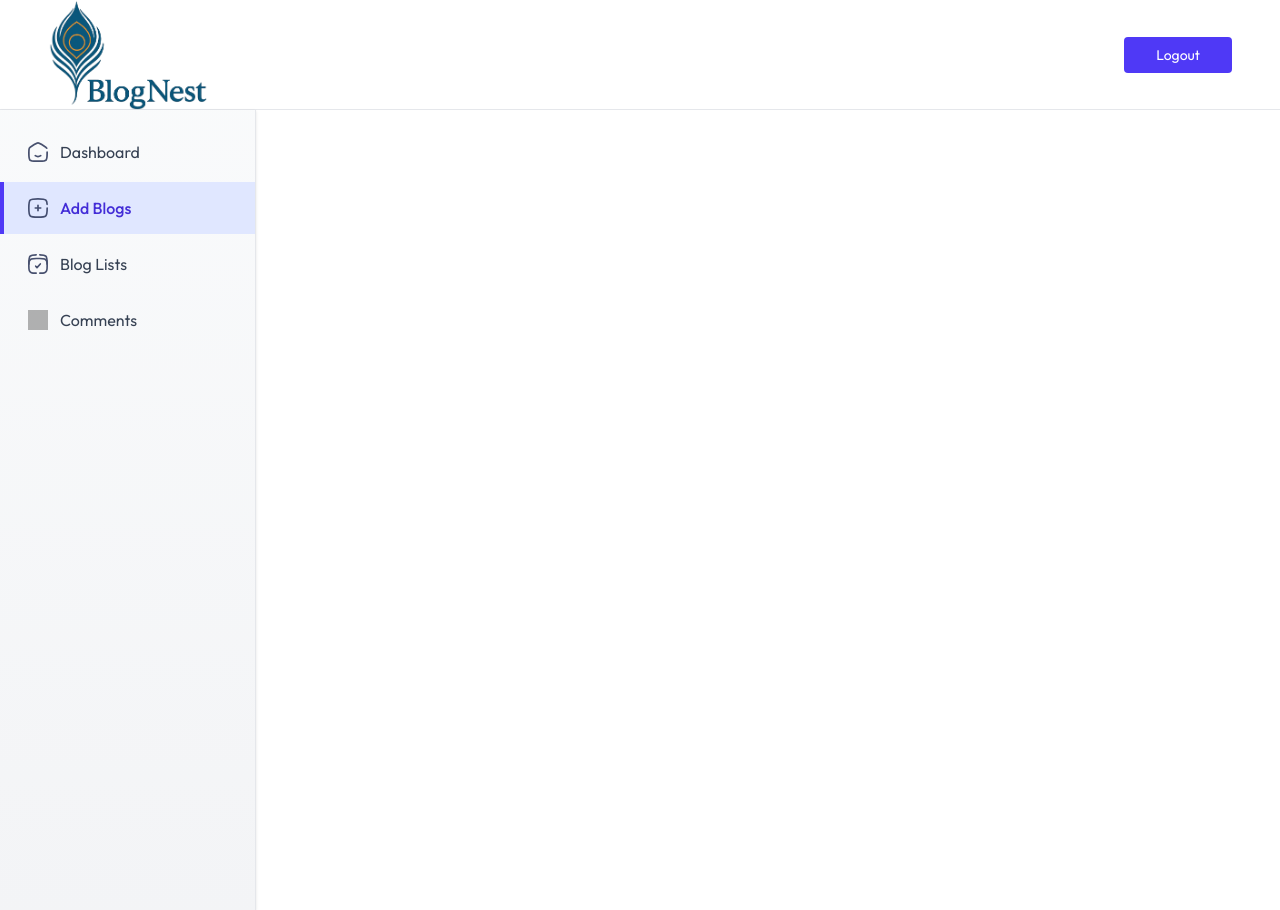
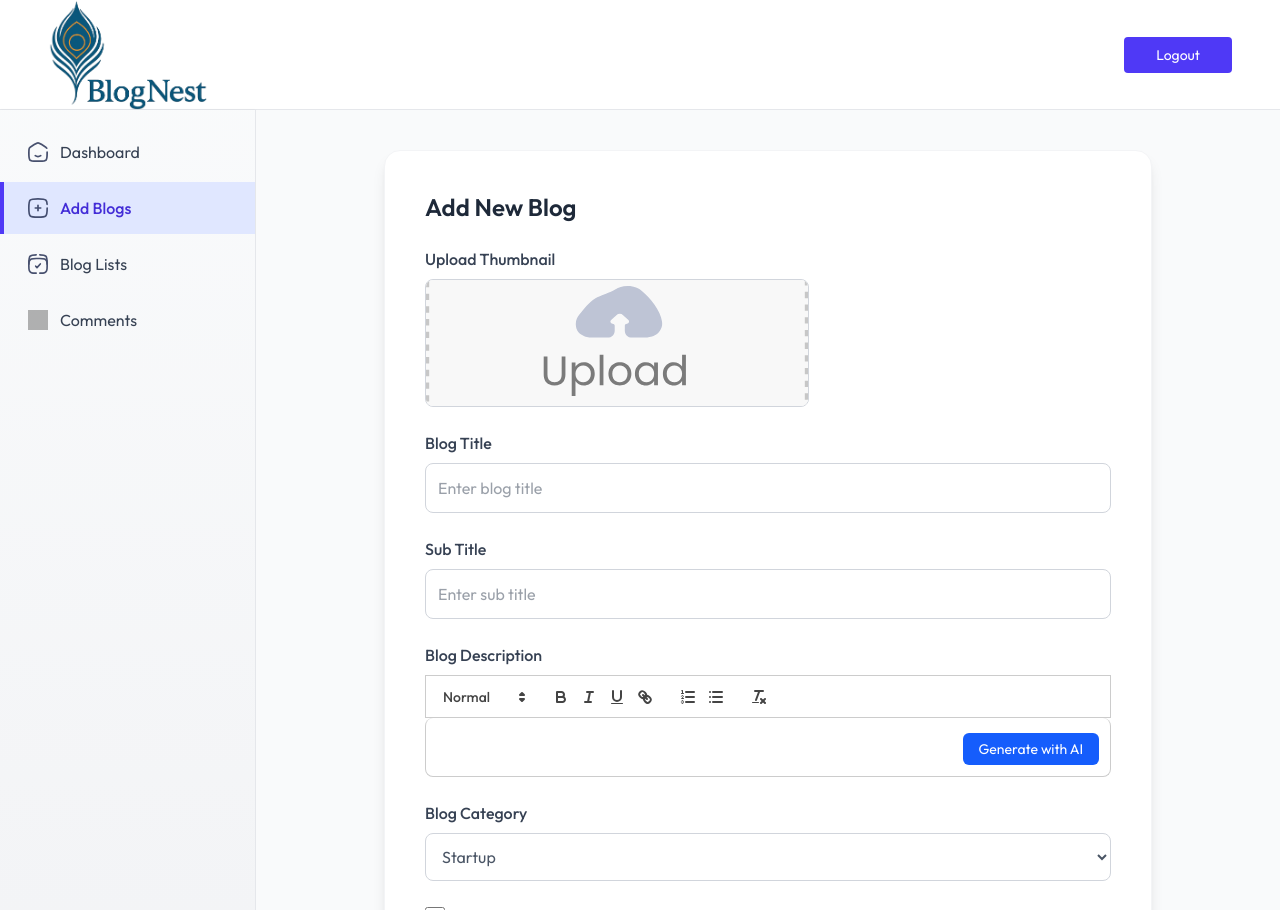
Before and after one commit to SachinPatial14/BlogNest, a React (Vite) app in the folder frontend/: page /admin/addBlog in a window 1280 px wide. Built offline with nearby package versions, Linux system fonts and the light colour scheme; grey boxes are pictures that could not be loaded.

Commit message:
Add Quill editor for blog content creation in AddBlog component

```diff
--- a/frontend/package.json
+++ b/frontend/package.json
@@ -13,6 +13,7 @@
     "@tailwindcss/vite": "^4.1.14",
     "moment": "^2.30.1",
     "motion": "^12.23.24",
+    "quill": "^2.0.3",
     "react": "^19.1.1",
     "react-dom": "^19.1.1",
     "react-router-dom": "^7.9.4",
--- a/frontend/src/App.jsx
+++ b/frontend/src/App.jsx
@@ -8,6 +8,7 @@ import AddBlog from './pages/admin/AddBlog'
 import ListBlog from './pages/admin/ListBlog'
 import Comments from './pages/admin/Comments'
 import Login from './components/admin/Login'
+import 'quill/dist/quill.snow.css'
 
 
 function App() {
--- a/frontend/src/pages/admin/AddBlog.jsx
+++ b/frontend/src/pages/admin/AddBlog.jsx
@@ -1,11 +1,147 @@
-import React from 'react'
+import React, { useEffect, useRef, useState } from "react";
+import { assets, blogCategories } from "../../assets/assets";
+import Quill from "quill";
+import "quill/dist/quill.snow.css";
 
 const AddBlog = () => {
+  const [image, setImage] = useState(false);
+  const [title, setTitle] = useState("");
+  const [subTitle, setSubTitle] = useState("");
+  const [category, setCategory] = useState("Startup");
+  const [isPublished, setIsPublished] = useState(false);
+
+  const editorRef = useRef(null);
+  const quillRef = useRef(null);
+
+  const onSubmitHandler = async (e) => {
+    e.preventDefault();
+    // handle form submit
+  };
+
+  const generateContent = async () => {
+    // AI generation logic
+  };
+
+  useEffect(() => {
+    if (!quillRef.current && editorRef.current) {
+      quillRef.current = new Quill(editorRef.current, { theme: "snow" });
+    }
+  }, []);
+
   return (
-    <div>
+    <form
+      onSubmit={onSubmitHandler}
+      className="flex-1 bg-gray-50 text-gray-700 min-h-screen overflow-y-auto py-10 px-4 md:px-8"
+    >
+      <div className="bg-white w-full max-w-3xl mx-auto p-6 md:p-10 shadow-lg rounded-2xl border border-gray-100">
+        {/* Header */}
+        <h2 className="text-2xl font-semibold text-gray-800 mb-6">
+          Add New Blog
+        </h2>
 
-    </div>
-  )
-}
+        {/* Thumbnail Upload */}
+        <div className="mb-6">
+          <p className="font-medium text-gray-700 mb-2">Upload Thumbnail</p>
+          <label htmlFor="image" className="block cursor-pointer">
+            <img
+              src={!image ? assets.upload_area : URL.createObjectURL(image)}
+              alt="upload"
+              className="mt-2 h-32 w-full max-w-sm object-cover border border-gray-300 rounded-lg hover:opacity-90 transition"
+            />
+            <input
+              onChange={(e) => setImage(e.target.files[0])}
+              type="file"
+              id="image"
+              hidden
+              required
+            />
+          </label>
+        </div>
 
-export default AddBlog
+        {/* Title */}
+        <div className="mb-6">
+          <p className="font-medium text-gray-700 mb-2">Blog Title</p>
+          <input
+            type="text"
+            onChange={(e) => setTitle(e.target.value)}
+            value={title}
+            placeholder="Enter blog title"
+            className="w-full p-3 border border-gray-300 rounded-lg focus:ring-2 focus:ring-blue-500 outline-none"
+            required
+          />
+        </div>
+
+        {/* Subtitle */}
+        <div className="mb-6">
+          <p className="font-medium text-gray-700 mb-2">Sub Title</p>
+          <input
+            type="text"
+            onChange={(e) => setSubTitle(e.target.value)}
+            value={subTitle}
+            placeholder="Enter sub title"
+            className="w-full p-3 border border-gray-300 rounded-lg focus:ring-2 focus:ring-blue-500 outline-none"
+            required
+          />
+        </div>
+
+        {/* Blog Description */}
+        <div className="mb-6">
+          <p className="font-medium text-gray-700 mb-2">Blog Description</p>
+          <div className="relative">
+            <div
+              ref={editorRef}
+              className="h-60 border border-gray-300 rounded-lg p-2 bg-white"
+            ></div>
+            <button
+              type="button"
+              onClick={generateContent}
+              className="absolute bottom-3 right-3 bg-blue-600 text-white text-sm px-4 py-1.5 rounded-md hover:bg-blue-700 transition"
+            >
+              Generate with AI
+            </button>
+          </div>
+        </div>
+
+        {/* Category */}
+        <div className="mb-6">
+          <p className="font-medium text-gray-700 mb-2">Blog Category</p>
+          <select
+            onChange={(e) => setCategory(e.target.value)}
+            value={category}
+            name="category"
+            className="w-full p-3 border border-gray-300 rounded-lg text-gray-600 focus:ring-2 focus:ring-blue-500 outline-none"
+            required
+          >
+            <option value="">Select category</option>
+            {blogCategories.map((item, index) => (
+              <option value={item} key={index}>
+                {item}
+              </option>
+            ))}
+          </select>
+        </div>
+
+        {/* Publish Toggle */}
+        <div className="flex items-center gap-3 mb-8">
+          <input
+            type="checkbox"
+            checked={isPublished}
+            onChange={(e) => setIsPublished(e.target.checked)}
+            className="w-5 h-5 accent-blue-600 cursor-pointer"
+          />
+          <p className="text-gray-700">Publish Now</p>
+        </div>
+
+        {/* Submit Button */}
+        <button
+          type="submit"
+          className="w-full sm:w-40 h-11 bg-blue-600 text-white font-medium rounded-lg hover:bg-blue-700 transition-all duration-200"
+        >
+          Add Blog
+        </button>
+      </div>
+    </form>
+  );
+};
+
+export default AddBlog;
```
Also changed, not shown: 1 other file (tests, documents, lock files or other folders).
